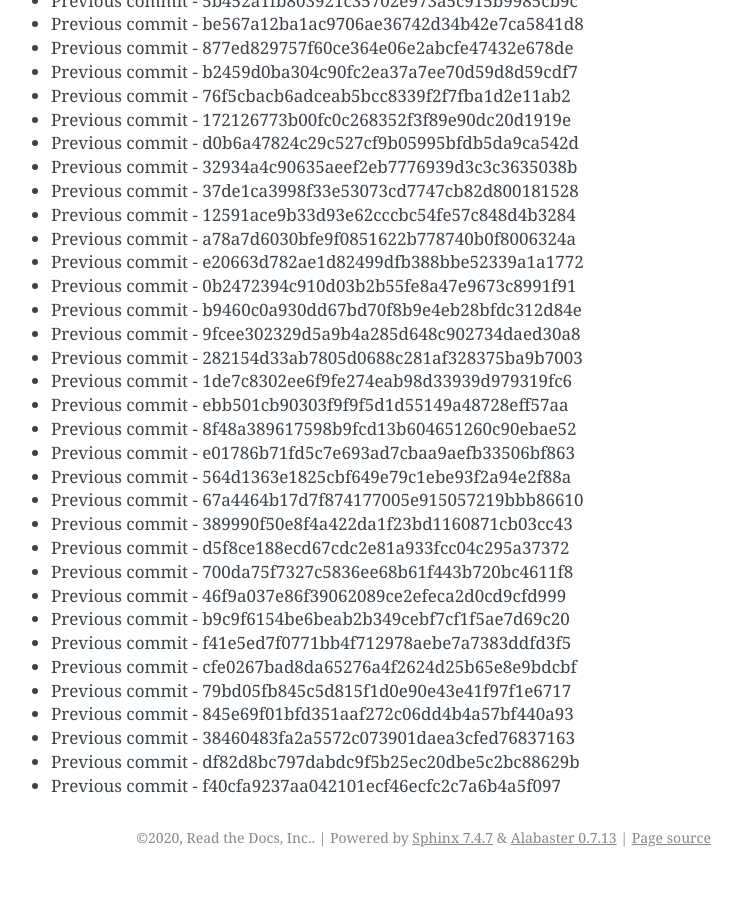
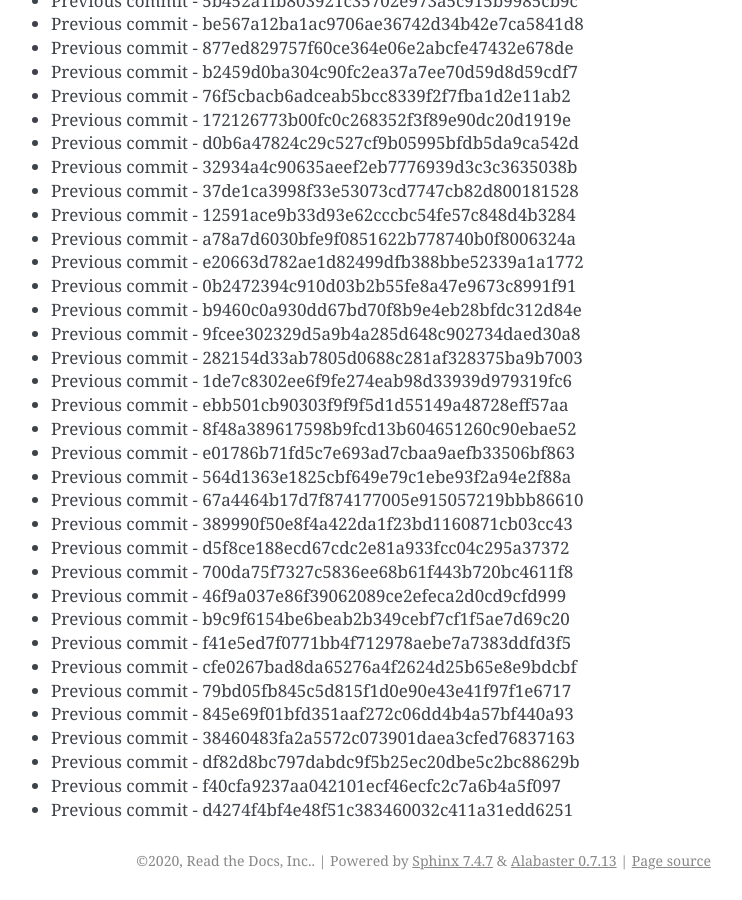
Before and after one commit to readthedocs/rtd-git-stresstest, a Sphinx documentation site: the page built from docs/updates.rst, in a window 1280 px wide and 900 px high, scrolled down 33804 px. Shown: the whole window, without its empty margins (399-1141 px from the left). Built offline with Sphinx 7.4.7, drawn with Linux system fonts in a browser that asks for light colours; before the commit the page ends 34681 px from its top, so only the background shows below that.

Commit message:
Generating commit from previous: d4274f4bf4e48f51c383460032c411a31edd6251

```diff
--- a/docs/updates.rst
+++ b/docs/updates.rst
@@ -1452,3 +1452,4 @@ It can be tested for any performance characteristics.
 * Previous commit - 38460483fa2a5572c073901daea3cfed76837163
 * Previous commit - df82d8bc797dabdc9f5b25ec20dbe5c2bc88629b
 * Previous commit - f40cfa9237aa042101ecf46ecfc2c7a6b4a5f097
+* Previous commit - d4274f4bf4e48f51c383460032c411a31edd6251
```
